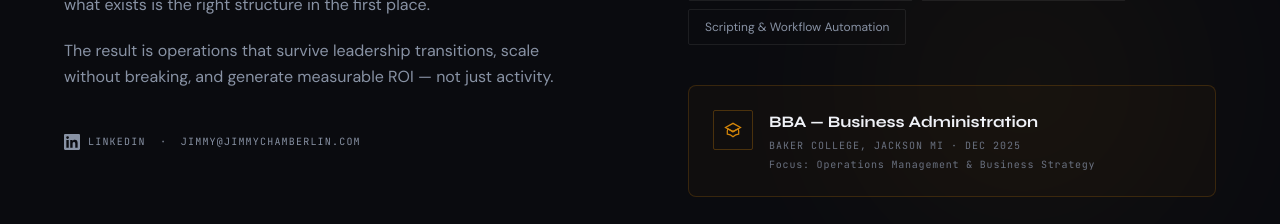
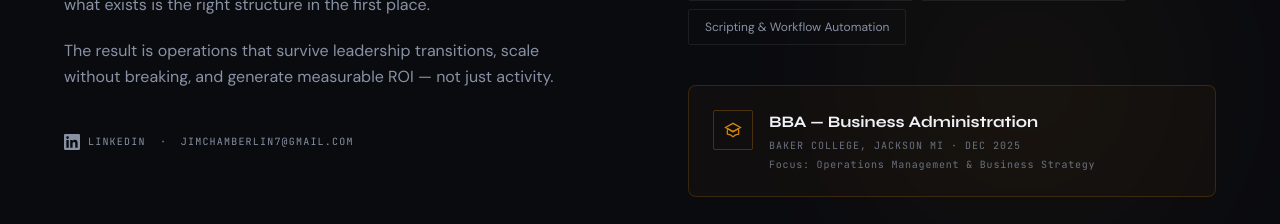
Before and after one commit to tru0blu0/jimmy-chamberlin-portfolio, a React (Vite) app: page / in a window 1280 px wide. Shown: the part 4420-4644 px from the top of the page. Built offline with nearby package versions, Linux system fonts and the light colour scheme.

Commit message:
fix: correct email to jimchamberlin7@gmail.com

```diff
--- a/src/data.ts
+++ b/src/data.ts
@@ -5,7 +5,7 @@ export const data = {
   subtitle: 'Business Operations Leader · 16 Years · BBA',
   available: true,
   availableText: 'AVAILABLE FOR HIRE',
-  email: 'jimmy@jimmychamberlin.com',
+  email: 'jimchamberlin7@gmail.com',
   linkedin: 'https://www.linkedin.com/in/chamberlin-ops/',
   github: 'https://github.com/tru0blu0',
   location: 'United States',
```
